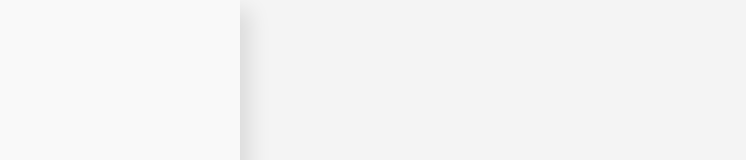
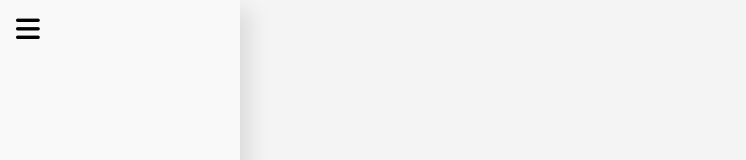
Before and after one commit to 709macdonald/Chapbook, a React (Vite) app: page / in a window 1280 px wide. Shown: the top 160 px of the page, without its empty margins (0-746 px from the left). Built offline with nearby package versions, Linux system fonts and the light colour scheme.

Commit message:
Working menu/sidebar button

```diff
--- a/src/App.jsx
+++ b/src/App.jsx
@@ -1,11 +1,21 @@
+import { useState } from "react";
 import Main from "./components/Main";
 import Sidebar from "./components/Sidebar";
 
 function App() {
+  const [showSidebar, setShowSidebar] = useState(true);
+
+  function handleToggleSidebar() {
+    setShowSidebar(!showSidebar);
+  }
+
   return (
     <>
-      <Sidebar />
-      <Main />
+      {showSidebar && <Sidebar />}
+      <Main
+        showSidebar={showSidebar}
+        handleToggleSidebar={handleToggleSidebar}
+      />
     </>
   );
 }
--- a/src/components/Main.jsx
+++ b/src/components/Main.jsx
@@ -1,6 +1,7 @@
 import React from "react";
 
-export default function Main() {
+export default function Main(props) {
+  const { showSidebar, handleToggleSidebar } = props;
   return (
     <div className="mainContainer">
       <div className="bgText">
@@ -8,7 +9,12 @@ export default function Main() {
           Chap<span className="book">book</span>
         </h2>
       </div>
-      <div className="mainScreen">Main</div>
+      <div className="mainScreen"></div>
+      <div className="menuIcon">
+        <button onClick={handleToggleSidebar} className="menuButton">
+          <i className="fa-solid fa-bars icon-large"></i>
+        </button>
+      </div>
     </div>
   );
 }
--- a/src/index.css
+++ b/src/index.css
@@ -57,8 +57,23 @@
 }
 
 .menuIcon {
-  position: absolute;
+  position: fixed;
   z-index: 4;
+  padding: 1rem;
+}
+
+.icon-large {
+  font-size: 1.7rem;
+  color: black;
+}
+
+.menuButton {
+  background: transparent;
+  border: none;
+  padding: 0;
+  margin: 0;
+  outline: none;
+  cursor: pointer;
 }
 
 .sidebarContents {
```
